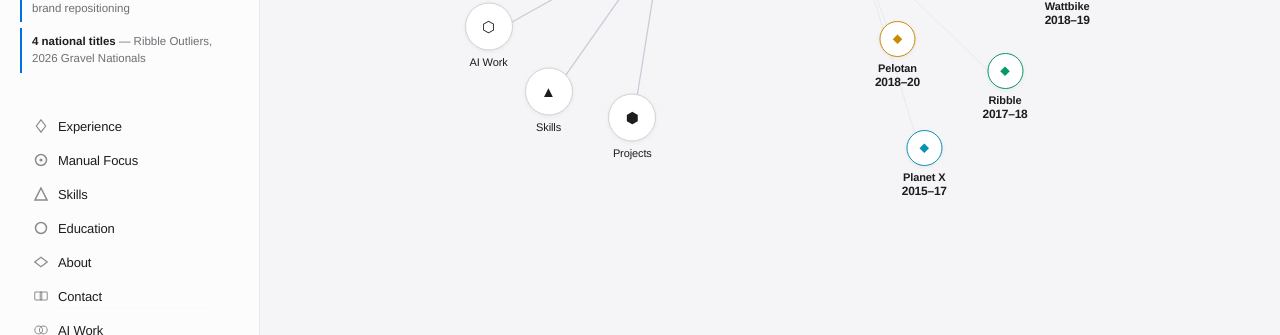
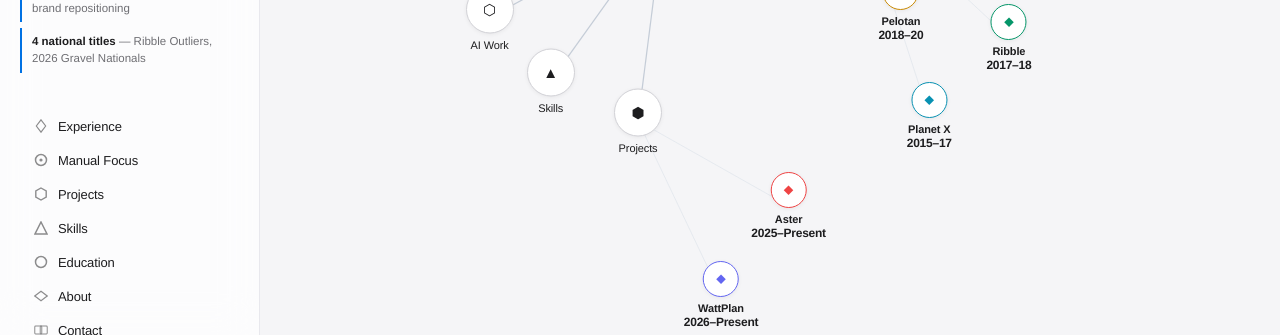
Before and after one commit to Scylark/interactive-resume, a plain HTML site: page index.html in a window 1280 px wide. Shown: the part 465-800 px from the top of the page. Drawn offline with nearby package versions, Linux system fonts and the light colour scheme.

Commit message:
Bring WattPlan and Aster back to the surface (#37)
Restores the Aster and WattPlan nodes under Projects, rebuilds the
Projects card as image tiles with WattPlan as the lead (store
screenshots, campaign, messaging house and brand book all signposted),
and adds Projects to the sidebar. Light Meter, Rider Panel and the
privacy project stay inside their parent cards.

Co-authored-by: James Vickers <jamesvickers@Mac.lan>
Co-authored-by: Claude Fable 5.1 <noreply@anthropic.com>

```diff
--- a/data.js
+++ b/data.js
@@ -183,6 +183,26 @@ const RESUME_DATA = {
             order: 9,
             icon: "◆",
             color: "#0891b2"
+        },
+        {
+            id: "aster",
+            label: "Aster",
+            sublabel: "2025–Present",
+            type: "role",
+            parent: "ai-exploration",
+            order: 1,
+            icon: "◆",
+            color: "#ef4444"
+        },
+        {
+            id: "wattplan",
+            label: "WattPlan",
+            sublabel: "2026–Present",
+            type: "role",
+            parent: "ai-exploration",
+            order: 2,
+            icon: "◆",
+            color: "#6366f1"
         }
     ],
 
@@ -208,6 +228,9 @@ const RESUME_DATA = {
         { from: "experience", to: "pelotan" },
         { from: "experience", to: "ribble-1" },
         { from: "experience", to: "planetx" },
+        // Projects
+        { from: "ai-exploration", to: "aster" },
+        { from: "ai-exploration", to: "wattplan" },
     ],
 
     // Detail content for modals
@@ -1372,29 +1395,44 @@ const RESUME_DATA = {
             content: `
                 <div class="ai-work-card">
                     <h2>Projects</h2>
-                    <p class="ai-intro">Side projects that run alongside the day jobs and supplement them. Two are AI builds where I work as the operator, and one is an earlier fintech engagement. Click each project for the detail.</p>
-                    <div class="ai-grid">
-                        <div class="ai-item">
-                            <div class="ai-item-icon">A</div>
-                            <h4>Aster — Watch the Dot</h4>
-                            <p>Real-time event tracking platform shipped to iOS and Android. Founder/operator, running the business solo with AI agents (Hermes, Paperclip and supporting models) handling business analysis, product, engineering, market research, marketing and content.</p>
-                            <span class="ai-coming">iOS &amp; Android · public launch in progress</span>
-                            <a href="https://watch-the-dot-frontend.vercel.app/welcome" target="_blank" class="ai-link">preview at watch-the-dot-frontend.vercel.app</a>
-                            <a href="#" class="ai-link" data-open="aster" style="display:block;margin-top:10px;font-weight:600;">Open Aster →</a>
-                        </div>
-                        <div class="ai-item">
-                            <div class="ai-item-icon">W</div>
-                            <h4>WattPlan</h4>
-                            <p>AI-powered endurance training app built end-to-end with Claude Code as a readiness experiment. Concept, full-stack development, brand and launch all delivered with AI throughout the stack.</p>
-                            <a href="https://wattplan.cc" target="_blank" class="ai-link">wattplan.cc</a>
-                            <a href="#" class="ai-link" data-open="wattplan" style="display:block;margin-top:10px;font-weight:600;">Open WattPlan →</a>
-                        </div>
-                        <div class="ai-item">
-                            <div class="ai-item-icon">P</div>
-                            <h4>Privacy Stablecoin</h4>
-                            <p>Marketing and communications lead for an undisclosed cryptographic privacy project, a top-10 privacy-focused stablecoin on CoinGecko with a $400M market cap. Brand positioning, community, PR, paid media and compliant communications.</p>
-                            <span class="ai-coming">Feb 2020 to Jul 2022</span>
-                            <a href="#" class="ai-link" data-open="privacy-project" style="display:block;margin-top:10px;font-weight:600;">Open the project →</a>
+                    <p class="ai-intro">Side projects that run alongside the day jobs and supplement them. Two are products I built and launched with AI development agents, and one is an earlier fintech engagement.</p>
+                    <div class="pj-grid">
+                        <div class="pj-tile pj-feature">
+                            <a href="#" data-open="wattplan" class="pj-media"><img src="assets/thumbs/g/wattplan-hero-film.jpg" alt="WattPlan launch film, a plan that adapts to the way you ride" loading="lazy" decoding="async"></a>
+                            <div class="pj-body">
+                                <span class="pj-eyebrow">Live on the App Store and Google Play</span>
+                                <h4>WattPlan</h4>
+                                <p>A cycling training app built to make you stronger on the bike. I took it from first commit to both stores in seven months and built the brand around it.</p>
+                                <ul class="pj-points">
+                                    <li>Store screenshots</li>
+                                    <li>Train. Adapt. campaign films</li>
+                                    <li>Messaging house</li>
+                                    <li>Brand book</li>
+                                </ul>
+                                <div class="pj-links">
+                                    <a href="#" data-open="wattplan" class="pj-link">Open WattPlan →</a>
+                                    <a href="wattplan-brand/" target="_blank" class="pj-link">Brand book →</a>
+                                    <a href="https://wattplan.cc" target="_blank" rel="noopener" class="pj-link">wattplan.cc →</a>
+                                </div>
+                            </div>
+                        </div>
+                        <div class="pj-tile">
+                            <a href="#" data-open="aster" class="pj-media"><img src="assets/thumbs/g/aster-aster-brand-book-logo-mark.jpg" alt="Aster brand, logo and mark" loading="lazy" decoding="async"></a>
+                            <div class="pj-body">
+                                <span class="pj-eyebrow">iOS and Android</span>
+                                <h4>Aster, Watch the Dot</h4>
+                                <p>Live GPS tracking for ultra-endurance cycling, run as a one-person business with AI agents handling analysis, product, engineering, marketing and content.</p>
+                                <div class="pj-links"><a href="#" data-open="aster" class="pj-link">Open Aster →</a></div>
+                            </div>
+                        </div>
+                        <div class="pj-tile">
+                            <a href="#" data-open="privacy-project" class="pj-media pj-art"><b>$400M</b><span>market cap</span></a>
+                            <div class="pj-body">
+                                <span class="pj-eyebrow">Feb 2020 to Jul 2022</span>
+                                <h4>Privacy Stablecoin</h4>
+                                <p>Marketing and communications lead for an undisclosed cryptographic privacy project, a top-10 privacy-focused stablecoin on CoinGecko.</p>
+                                <div class="pj-links"><a href="#" data-open="privacy-project" class="pj-link">Open the project →</a></div>
+                            </div>
                         </div>
                     </div>
                 </div>
--- a/index.html
+++ b/index.html
@@ -48,6 +48,7 @@
         <ul class="sidebar-nav">
             <li><button class="nav-btn" data-target="experience"><span class="nav-icon"><svg width="14" height="14" viewBox="0 0 14 18"><polygon points="7,1 13,9 7,17 1,9" fill="none" stroke="currentColor" stroke-width="1.5"/></svg></span> Experience <span class="nav-arrow">→</span></button></li>
             <li><button class="nav-btn" data-target="manual-focus"><span class="nav-icon"><svg width="14" height="14" viewBox="0 0 14 14"><circle cx="7" cy="7" r="5.5" fill="none" stroke="currentColor" stroke-width="1.5"/><circle cx="7" cy="7" r="1.6" fill="currentColor"/></svg></span> Manual Focus <span class="nav-arrow">→</span></button></li>
+            <li><button class="nav-btn" data-target="ai-exploration"><span class="nav-icon"><svg width="14" height="14" viewBox="0 0 14 14"><polygon points="7,1 12.2,4 12.2,10 7,13 1.8,10 1.8,4" fill="none" stroke="currentColor" stroke-width="1.4"/></svg></span> Projects <span class="nav-arrow">→</span></button></li>
             <li><button class="nav-btn" data-target="skills"><span class="nav-icon"><svg width="14" height="14" viewBox="0 0 14 14"><polygon points="7,1 13,13 1,13" fill="none" stroke="currentColor" stroke-width="1.5"/></svg></span> Skills <span class="nav-arrow">→</span></button></li>
             <li><button class="nav-btn" data-target="education"><span class="nav-icon"><svg width="14" height="14" viewBox="0 0 14 14"><circle cx="7" cy="7" r="5.5" fill="none" stroke="currentColor" stroke-width="1.5"/></svg></span> Education <span class="nav-arrow">→</span></button></li>
             <li><button class="nav-btn" data-target="about"><span class="nav-icon"><svg width="14" height="14" viewBox="0 0 18 14"><polygon points="9,1 17,7 9,13 1,7" fill="none" stroke="currentColor" stroke-width="1.5"/></svg></span> About <span class="nav-arrow">→</span></button></li>
--- a/styles.css
+++ b/styles.css
@@ -1655,3 +1655,32 @@ a.contact-item:hover {
 @media (min-width: 641px) {
     .mf-hero .mf-lede, .mf-hero .mf-chips { margin-right: 110px; }
 }
+
+/* Projects card: image tiles, with the lead project given the full width */
+.pj-grid { display: grid; grid-template-columns: repeat(auto-fit, minmax(220px, 1fr)); gap: 12px; margin-top: 14px; }
+.pj-tile { background: var(--bg-card, #fff); border: 1px solid var(--border, #e5e5ea); border-radius: 12px; overflow: hidden; display: flex; flex-direction: column; }
+.pj-tile.pj-feature { grid-column: 1 / -1; flex-direction: row; }
+.pj-media { display: block; background: #0E0E10; text-decoration: none; }
+.pj-media img { width: 100%; aspect-ratio: 16 / 10; object-fit: cover; display: block; }
+.pj-feature .pj-media { flex: 0 0 46%; }
+.pj-feature .pj-media img { height: 100%; aspect-ratio: auto; }
+.pj-art { aspect-ratio: 16 / 10; display: grid; place-content: center; text-align: center; background: #1e293b; color: #fff; }
+.pj-art b { font-size: 34px; font-weight: 700; letter-spacing: -0.02em; display: block; line-height: 1.1; }
+.pj-art span { font-size: 10.5px; letter-spacing: 0.14em; text-transform: uppercase; opacity: 0.75; }
+.pj-body { padding: 14px 16px 16px; display: flex; flex-direction: column; gap: 6px; flex: 1; }
+.pj-eyebrow { font-size: 10px; font-weight: 600; letter-spacing: 0.08em; text-transform: uppercase; color: var(--text-tertiary, #86868b); }
+.pj-tile h4 { font-size: 16px; font-weight: 650; letter-spacing: -0.01em; margin: 0; color: var(--text); text-transform: none; }
+.pj-tile p { font-size: 12.5px; line-height: 1.5; color: var(--text-secondary); margin: 0; }
+.pj-points { list-style: none; margin: 4px 0 0; padding: 0; display: flex; flex-wrap: wrap; gap: 6px; }
+.pj-points li { font-size: 11px; padding: 4px 9px; border-radius: 999px; border: 1px solid var(--border, #e5e5ea); color: var(--text-secondary); }
+.pj-links { margin-top: auto; padding-top: 10px; display: flex; flex-wrap: wrap; gap: 6px 14px; }
+.pj-link { font-size: 12px; font-weight: 600; color: var(--accent); text-decoration: none; }
+.pj-link:hover { text-decoration: underline; text-underline-offset: 3px; }
+@media (max-width: 620px) {
+    .pj-tile.pj-feature { flex-direction: column; }
+    .pj-feature .pj-media { flex: none; }
+    .pj-feature .pj-media img { height: auto; aspect-ratio: 16 / 10; }
+}
+
+/* Keep the start of the headline in the lead image */
+.pj-feature .pj-media img { object-position: left center; }
```
